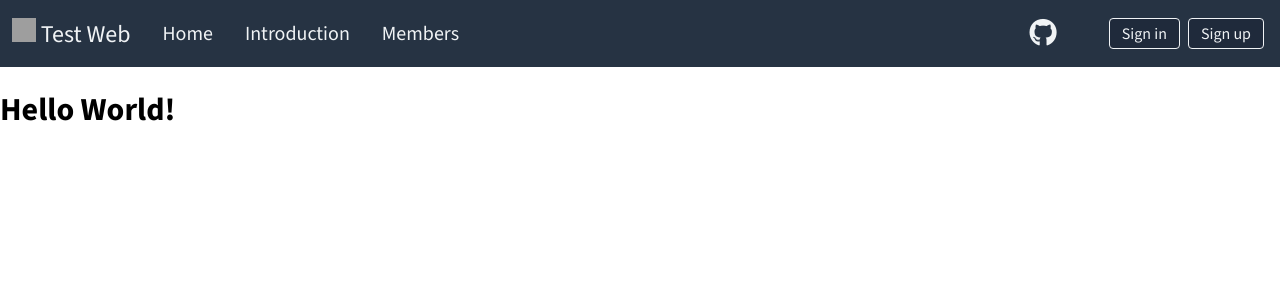
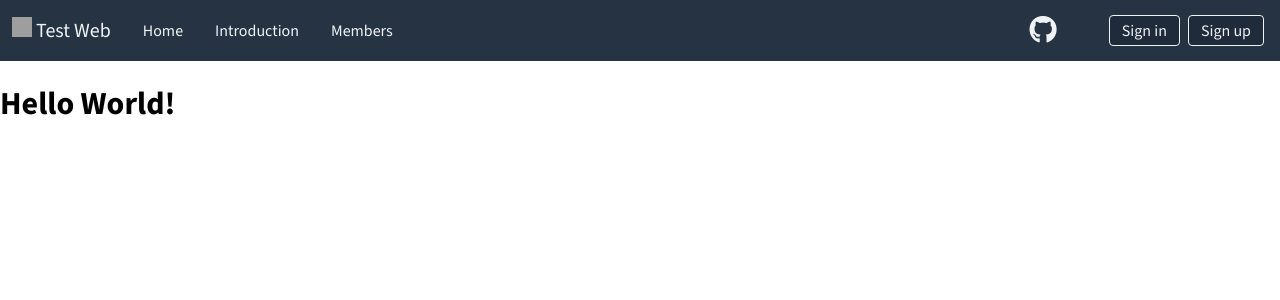
Before and after one commit to nosmeri/fast-api-iot, a FastAPI app: page / in a window 1280 px wide. Shown: the top 300 px of the page. Run offline with FastAPI, Linux system fonts and the light colour scheme; some libraries are stand-ins or nearby versions; grey boxes are pictures that could not be loaded.

Commit message:
is_admin token, better html

```diff
--- a/main.py
+++ b/main.py
@@ -19,11 +19,10 @@ def printHello(request: Request):
             "message": "Hello World!",
             }
     if jwt_manager.check_token(tkn):
-        print("Token is valid")
         data.update({
-            "user":{
+            "user": {
                 "username": jwt_manager.decode_access_token(tkn)["sub"],
-                "is_admin": jwt_manager.decode_access_token(tkn)["sub"] == "admin"
+                "is_admin": bool(jwt_manager.decode_access_token(tkn).get("is_admin", False))
             }
         })
 
@@ -53,7 +52,9 @@ def login_form(request: Request):
 @app.post("/login")
 def login(username: str = Form(...), password: str = Form(...)):
     if username == "admin" and password == "password":
-        data = {"sub": username}
+        data = {
+            "sub": username,
+            "is_admin": True}
         token = jwt_manager.create_access_token(data=data)
         response = RedirectResponse(url="/", status_code=303)
         response.set_cookie(key="session", value=token, httponly=True, secure=True)
@@ -62,18 +63,27 @@ def login(username: str = Form(...), password: str = Form(...)):
     else:
         return {"status": "error", "message": "Invalid credentials"}
 
-@app.get("/admin", response_class=HTMLResponse)
-def admin(request: Request):
-    tkn=request.cookies.get("session")
-    if not jwt_manager.check_token(tkn):
-        return "Please login"
-    if jwt_manager.decode_access_token(request.cookies.get("session"))["sub"]!="admin":
-        return "You are not admin"
-
-    return "<h1>admin page</h1>"
 
 @app.get("/logout")
 def logout():
     response = RedirectResponse(url="/", status_code=303)
     response.delete_cookie("session")
     return response
+
+@app.get("/admin", response_class=HTMLResponse)
+def admin(request: Request):
+    tkn=request.cookies.get("session")
+    if not jwt_manager.check_token(tkn):
+        return "Please login"
+    if not jwt_manager.decode_access_token(tkn).get("is_admin",False):
+        return "You are not admin"
+
+    data= {
+        "request": request,
+        "user": {
+            "username": jwt_manager.decode_access_token(tkn)["sub"],
+            "is_admin": bool(jwt_manager.decode_access_token(tkn).get("is_admin",False))
+        }
+    }
+
+    return templates.TemplateResponse("admin.html", data)
--- a/static/css/style.css
+++ b/static/css/style.css
@@ -26,7 +26,7 @@ a {
 
 
 .navbar_logo {
-    font-size: 24px;
+    font-size: 1.25rem;
     padding: 8px 0;
 }
 
@@ -44,17 +44,14 @@ a {
     margin-right: auto;
 }
 
-.navbar_menu li {
+.navbar_menu li a {
+    display: block;
     padding: 0 16px;
 }
 
 .navbar_menu li:hover {
     background-color: var(--secondary-color);
     border-radius: 4px;
-}
-
-.navbar_menu li a {
-    font-size: 20px;
 }
 
 .navbar_icons {
@@ -65,7 +62,7 @@ a {
 }
 
 .navbar_icons li {
-    font-size: 28px;
+    font-size: 1.75rem;
     margin: 0 8px;
 }
 
@@ -127,6 +124,7 @@ a {
     .navbar_menu li {
         width: 100%;
         text-align: center;
+        padding: 8px 0;
     }
 
     .navbar_icons {
@@ -142,13 +140,17 @@ a {
         padding: 0;
     }
 
+    .navbar_user {
+        display: none;
+        width: 100%;
+        justify-content: center;
+    }
+
     .navbar_toggleBtn {
         display: block;
     }
 
-    .navbar_menu.active,
-    .navbar_icons.active,
-    .navbar_login.active {
+    .toggle_menu.active{
         display: flex;
     }
 }
--- a/static/js/script.js
+++ b/static/js/script.js
@@ -1,11 +1,9 @@
 'use strict';
 
 const toggleButton = document.querySelector('.navbar_toggleBtn');
-const menu = document.querySelector('.navbar_menu');
-const icons = document.querySelector('.navbar_icons');
-const login = document.querySelector('.navbar_login');
+const menu = document.querySelectorAll('.toggle_menu');
 toggleButton.addEventListener('click', () => {
-    menu.classList.toggle('active');
-    icons.classList.toggle('active');
-    login.classList.toggle('active');
+    for (let i = 0; i < menu.length; i++) {
+        menu[i].classList.toggle('active');
+    }
 })
--- a/templates/base.html
+++ b/templates/base.html
@@ -19,32 +19,32 @@
 <body>
     <header>
         <nav class="navbar">
-            <div class="navbar_logo">
+            <div class="navbar_logo toggle_menu">
                 <img class="logo_img" src="/static/images/icon.png" alt="">
-                <a href="">Test Web</a>
+                <a href="/">Test Web</a>
             </div>
 
-            <ul class="navbar_menu">
-                <li><a href="">Home</a></li>
+            <ul class="navbar_menu toggle_menu">
+                <li><a href="/">Home</a></li>
                 <li><a href="">Introduction</a></li>
                 <li><a href="">Members</a></li>
                 {% if user and user.is_admin %}
                 <li><a href="/admin">Admin</a></li>
                 {% endif %}
             </ul>
-            <ul class="navbar_icons">
+            <ul class="navbar_icons toggle_menu">
                 <li><a href="https://github.com/nosmeri"><i class="fa-brands fa-github"></i></a></li>
             </ul>
 
             {% if not user %}
-            <ul class="navbar_login">
+            <ul class="navbar_login toggle_menu">
                 <li><a href="/login" class="navbar_btn">Sign in</a></li>
                 <li><a href="/signup" class="navbar_btn">Sign up</a></li>
             </ul>
             {% endif %}
 
             {% if user %}
-                <div class="navbar_user">
+                <div class="navbar_user toggle_menu">
                     <span class="user_name">{{ user.username }}</span>
                     <a href="/logout" class="navbar_btn">Logout</a>
                 </div>
```
Also changed, not shown: templates/admin.html (added, +11 -0 lines).
